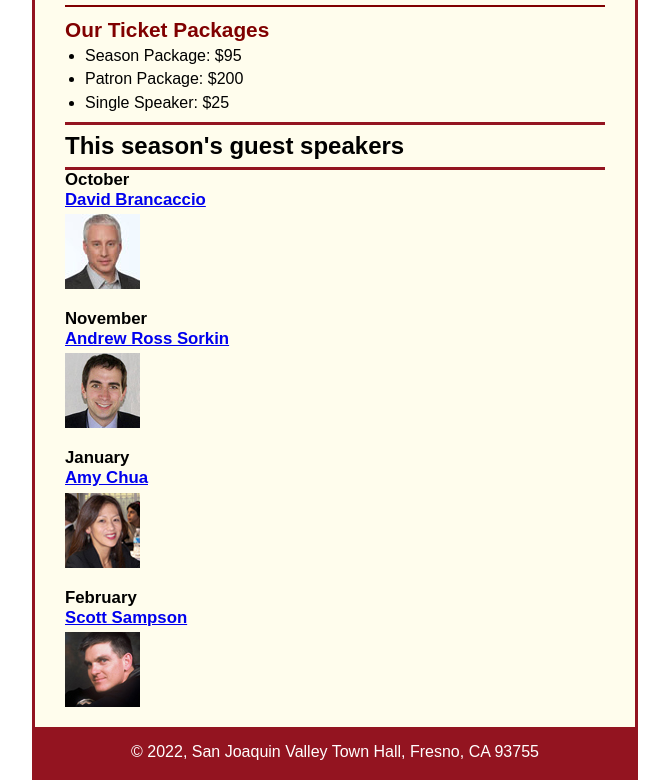
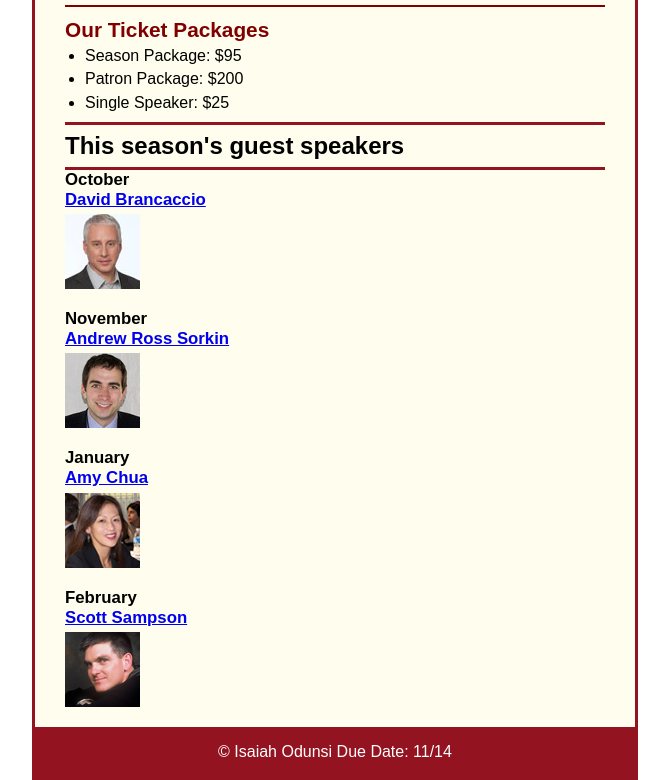
Before and after one commit to iodunsi/A08, a plain HTML site: page index.html in a window 1280 px wide. Shown: the part 800-1580 px from the top of the page, without its empty margins (305-974 px from the left). Drawn offline with Linux system fonts and the light colour scheme.

Commit message:
changed index file name

```diff
--- a/c6_index.html
+++ b/index.html
@@ -58,7 +58,7 @@
 		</aside>
 	</main>
 	<footer>
-		<p>&copy; 2022, San Joaquin Valley Town Hall, Fresno, CA 93755</p>
+		<p>&copy; Isaiah Odunsi Due Date: 11/14</p>
 	</footer>
 </body>
 </html>
```
